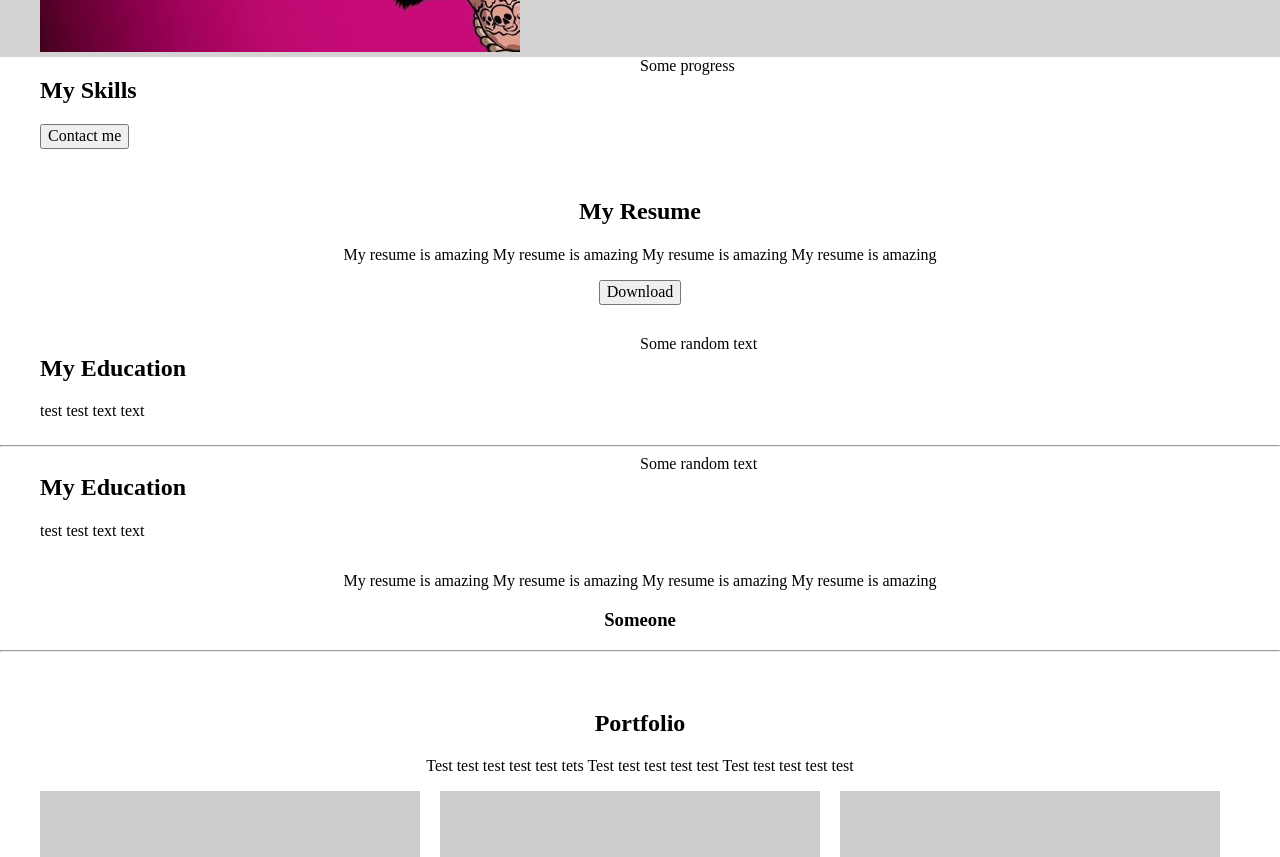
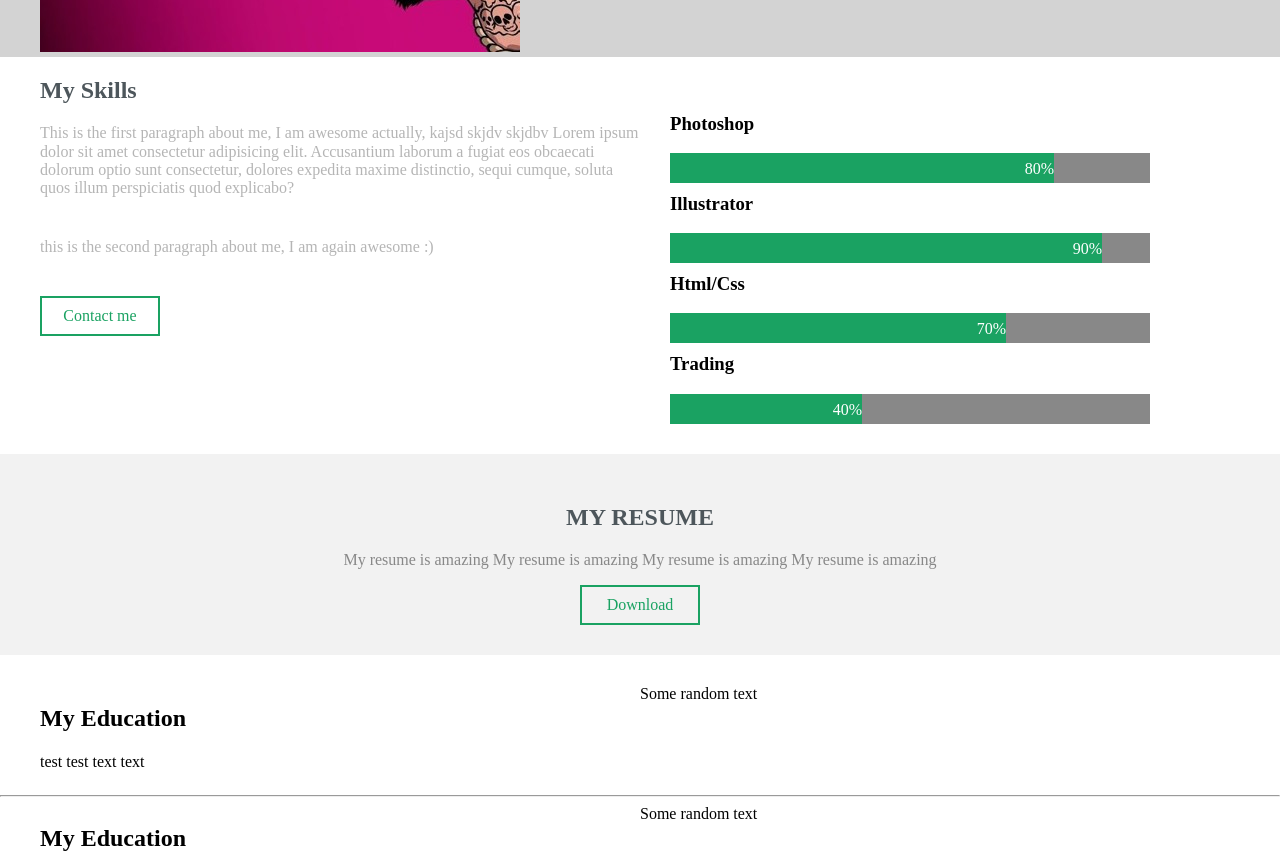
Before and after one commit to amrgharz/HTML-CSS-Application-, a plain HTML site: page index.html in a window 1280 px wide. Shown: the part 1235-2092 px from the top of the page. Drawn offline with Linux system fonts and the light colour scheme; placeholder pictures from the web are drawn by us.

Commit message:
resume section

```diff
--- a/index.html
+++ b/index.html
@@ -113,10 +113,32 @@
             <div class="container">
                 <div class="skills">
                     <h2>My Skills</h2>
+                    <p>This is the first paragraph about me, I am awesome actually,
+                        kajsd skjdv skjdbv Lorem ipsum dolor sit amet consectetur adipisicing elit.
+                        Accusantium laborum a fugiat eos obcaecati dolorum optio sunt consectetur,
+                        dolores expedita maxime distinctio,
+                        sequi cumque, soluta quos illum perspiciatis quod explicabo?
+                    </p>
+                    <p>this is the second paragraph about me, I am again awesome :)</p>
                     <button>Contact me</button>
                 </div>
                 <div class="progress">
-                    Some progress
+                    <div class="tech">
+                        <h3>Photoshop</h3>
+                        <div><span style="width:80%">80%</span></div>
+                    </div>
+                    <div class="tech">
+                        <h3>Illustrator</h3>
+                        <div><span style="width:90%">90%</span></div>
+                    </div>
+                    <div class="tech">
+                        <h3>Html/Css</h3>
+                        <div><span style="width:70%">70%</span></div>
+                    </div>
+                    <div class="tech">
+                        <h3>Trading</h3>
+                        <div><span style="width:40%">40%</span></div>
+                    </div>
                 </div>
             </div>
             <div style="clear: both;"></div>
--- a/style.css
+++ b/style.css
@@ -133,15 +133,61 @@ min-height: 150px;
 .my-skills .skills{
     width:50%;
     float:left;
+    padding-right: 30px;
+}
+.my-skills .skills h2{
+    color:#4D565B;
+}
+.my-skills .skills > p{
+    margin-bottom:40px;
+    color:#B5B5B5
+}
+.my-skills .skills button,
+.resume .download-resume
+{
+    background-color: transparent;
+    border: solid 2px #1AA262;
+    width: 120px;
+    height: 40px;
+    color: #1AA262;
 }
 .my-skills .progress{
     float:left;
+    width:40%;
+    margin-top:46px;
 }
+.my-skills .progress .tech h3{
+    margin-top:10px;
+}
+.my-skills .progress .tech div{
+    height: 30px;
+    background-color: #888;
+}
+.my-skills .progress .tech div span{
+    width: 80%;
+    background-color: #1AA262;
+    display: inline-block;
+    height: inherit;
+    color: white;
+    text-align: right;
+    line-height: 32px;
+}
+
 /* End My Skills */
 /* Start my resume */
 .resume{
     padding:30px 0px;
     text-align: center;
+    background-color: #F2F2F2;
+    margin: 30px 0px;
+}
+.resume h2{
+    color:#4D565B;
+    text-transform: uppercase;
+
+}
+.resume p{
+    color:#888
 }
 /* End my resume */
 /* Start My Education */
```
